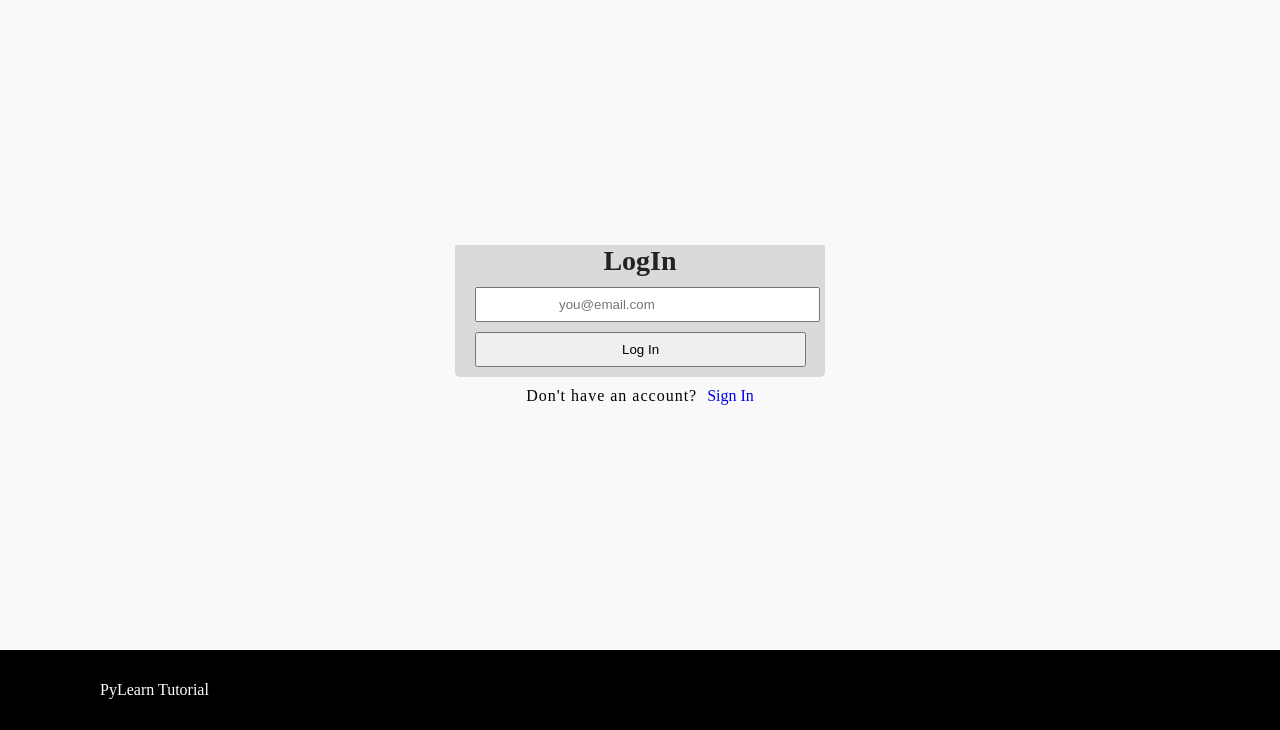
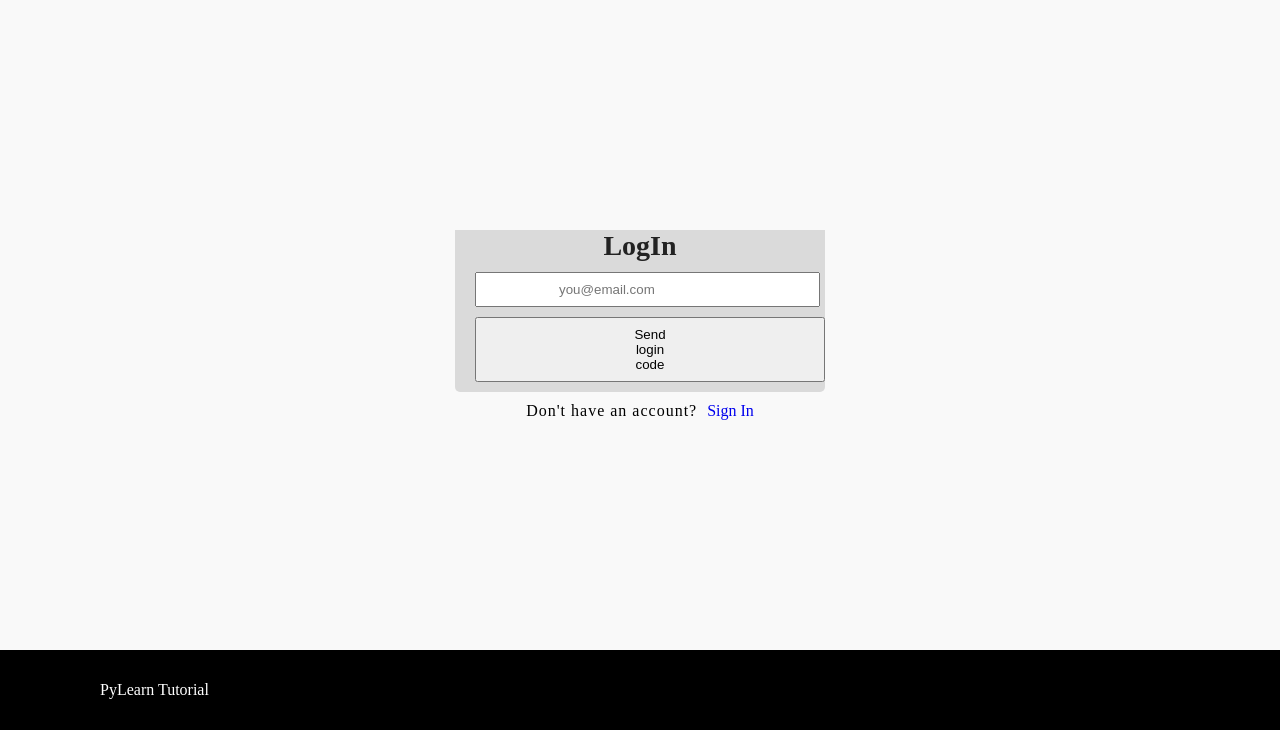
Before and after one commit to Adarsh-hub-ai/Build-a-Django-based-Login-and-SignUp-Authentication, a Django app: page /myapp/login/ in a window 1280 px wide. Shown: the part 70-800 px from the top of the page. Run offline with Django 5.2, Linux system fonts and the light colour scheme.

Commit message:
Added Login Otp-verification

```diff
--- a/myapp/static/myapp/logIn.js
+++ b/myapp/static/myapp/logIn.js
@@ -1,46 +1,60 @@
-const btn = document.getElementById('btn')
-const input_email = document.getElementById('email')
+const loginFlow = document.getElementById('login-flow');
+const loginForm = document.getElementById('login-form');
+const verifyForm = document.getElementById('verify-login-form');
+const errorMessage = document.getElementById('error');
 
+loginForm.addEventListener('submit', async (event) => {
+    event.preventDefault();
+    errorMessage.textContent = '';
 
+    try {
+        const response = await fetch(loginFlow.dataset.requestUrl, {
+            method: 'POST',
+            headers: {
+                'Content-Type': 'application/json',
+                'X-CSRFToken': cookie('csrftoken'),
+            },
+            body: JSON.stringify({ email: document.getElementById('email').value }),
+        });
+        const result = await response.json();
+        if (!response.ok) throw new Error(result.error || 'Unable to send login code.');
 
-btn.addEventListener('click', function() {
-    login()
-})
+        errorMessage.textContent = result.message;
+        loginForm.hidden = true;
+        verifyForm.hidden = false;
+        document.getElementById('code').focus();
+    } catch (error) {
+        errorMessage.textContent = error.message || 'A network error occurred. Please try again.';
+    }
+});
 
+verifyForm.addEventListener('submit', async (event) => {
+    event.preventDefault();
+    errorMessage.textContent = '';
 
-function login(){
-    let email = input_email.value
+    try {
+        const response = await fetch(loginFlow.dataset.verifyUrl, {
+            method: 'POST',
+            headers: {
+                'Content-Type': 'application/json',
+                'X-CSRFToken': cookie('csrftoken'),
+            },
+            body: JSON.stringify({ code: document.getElementById('code').value }),
+        });
+        const result = await response.json();
+        if (!response.ok) throw new Error(result.error || 'Unable to verify login code.');
 
-    fetch('/myapp/login/', {
-        'method' : 'POST',
-        'headers' : {
-            'Content-Type' : 'application/json',
-            'X-CsrfToken' : cookie('csrftoken')
-        },
+        errorMessage.textContent = result.message;
+        verifyForm.hidden = true;
+    } catch (error) {
+        errorMessage.textContent = error.message || 'A network error occurred. Please try again.';
+    }
+});
 
-        body : JSON.stringify({
-            email : email
-        })
-    })
+function cookie(name) {
+    const value = document.cookie
+        .split(';')
+        .find((row) => row.trim().startsWith(`${name}=`));
 
-    .then(response => {
-        return response.json()
-
-    })
-
-    .then(data => {
-        if (data.error){
-            document.getElementById('error').textContent = data.error
-        }
-    })
+    return value ? decodeURIComponent(value.split('=')[1]) : null;
 }
-
-
-function cookie(name){
-    let cookie = document.cookie
-    .split(';')
-    .find(row => row.startsWith(name + '='))
-
-
-    return cookie ? decodeURIComponent(cookie.split('=')[1]) : null
-}
--- a/myapp/templates/myapp/logIn.html
+++ b/myapp/templates/myapp/logIn.html
@@ -15,12 +15,20 @@
     <main>
         <div class="log_in">
             <h3>LogIn</h3>
-            <div class="margin">
-                <form>
-                    <input id="email" placeholder="you@email.com">
+            <div class="margin" id="login-flow"
+                 data-request-url="{% url 'login' %}"
+                 data-verify-url="{% url 'verify_login_otp' %}">
+                <form id="login-form">
+                    <input id="email" type="email" placeholder="you@email.com" required>
+                    <button type="submit" id="btn">Send login code</button>
                 </form>
-                <p id='error'></p>
-                <button type='button' id= 'btn'>Log In</button>
+                <form id="verify-login-form" hidden>
+                    <label for="code">Enter the 6-digit code emailed to you</label>
+                    <input id="code" inputmode="numeric" autocomplete="one-time-code"
+                           pattern="[0-9]{6}" maxlength="6" required>
+                    <button type="submit" id="verify-btn">Verify and log in</button>
+                </form>
+                <p id="error" role="status" aria-live="polite"></p>
             </div>
         </div>
 
--- a/myapp/urls.py
+++ b/myapp/urls.py
@@ -9,5 +9,6 @@ urlpatterns = [
     path('sendcode/', views.sendotp, name='sendotp'),
     path('api/signup/send-code/', views.send_otp, name='send_otp'),
     path('api/signup/verify-code/', views.verify_otp, name='verify_otp'),
+    path('api/login/verify-code/', views.verify_login_otp, name='verify_login_otp'),
 
 ]
--- a/myapp/views.py
+++ b/myapp/views.py
@@ -199,3 +199,73 @@ def verify_otp(request):
 
     request.session.pop('pending_signup_email', None)
     return JsonResponse({'message': 'Email verified. Signup complete.'})
+
+
+@require_POST
+def verify_login_otp(request):
+    email = request.session.get('pending_login_email')
+    if not email:
+        return JsonResponse({
+            'error' : 'Start login again. Session expired'
+        }, status = 400)
+
+    try:
+        data = json.loads(request.body)
+
+    except json.JSONDecodeError:
+        return JsonResponse({
+            'error' : 'Invalid Json'
+        }, status = 400)
+
+    if not isinstance(data, dict):
+        return JsonResponse({
+            'error' : 'Expected a Json object'
+        }, status= 400)
+
+    code = data.get('code')
+    if not isinstance(code, str) or not re.fullmatch(r'\d{6}', code):
+        return JsonResponse({
+            'error' : 'Enter the 6-digit verification code'
+        }, status = 400)
+
+    pending = PendingLogin.objects.filter(email= email).first()
+    if pending is None:
+        request.session.pop('pending_login_email', None)
+        return JsonResponse({
+            'error' : 'Login code not found. Start login again.'
+        }, status = 400)
+
+    if pending.expires_at <= timezone.now():
+        pending.delete()
+        request.session.pop('pending_login_email', None)
+        return JsonResponse({
+            'error' : 'Code expired, resend the code'
+        }, status= 400)
+
+    if pending.attempts >= 5:
+        pending.delete()
+        request.session.pop('pending_login_email', None)
+        return JsonResponse({
+            'error' : 'Too many unsuccessfull attempts'
+        }, status = 400)
+
+    if not check_password(code, pending.otp_hash):
+        pending.attempts += 1
+        pending.save(update_fields=['attempts'])
+        return JsonResponse({
+            'error' : 'Incorrect verification code'
+        }, status= 400)
+
+    account = SignIn.objects.filter(email__iexact=email).first()
+    if account is None:
+        pending.delete()
+        request.session.pop('pending_login_email', None)
+        return JsonResponse({'error': 'Account not found. Start login again.'}, status=400)
+
+    pending.delete()
+    request.session.cycle_key()
+    request.session.pop('pending_login_email', None)
+    # SignIn is a project-specific model, not Django's auth User model.
+    # Store the authenticated identity in the session for PyLearn to use.
+    request.session['user_email'] = account.email
+    return JsonResponse({'message': 'Login successful.'})
```
Also changed, not shown: myapp/tests.py (+24 -2 lines).
